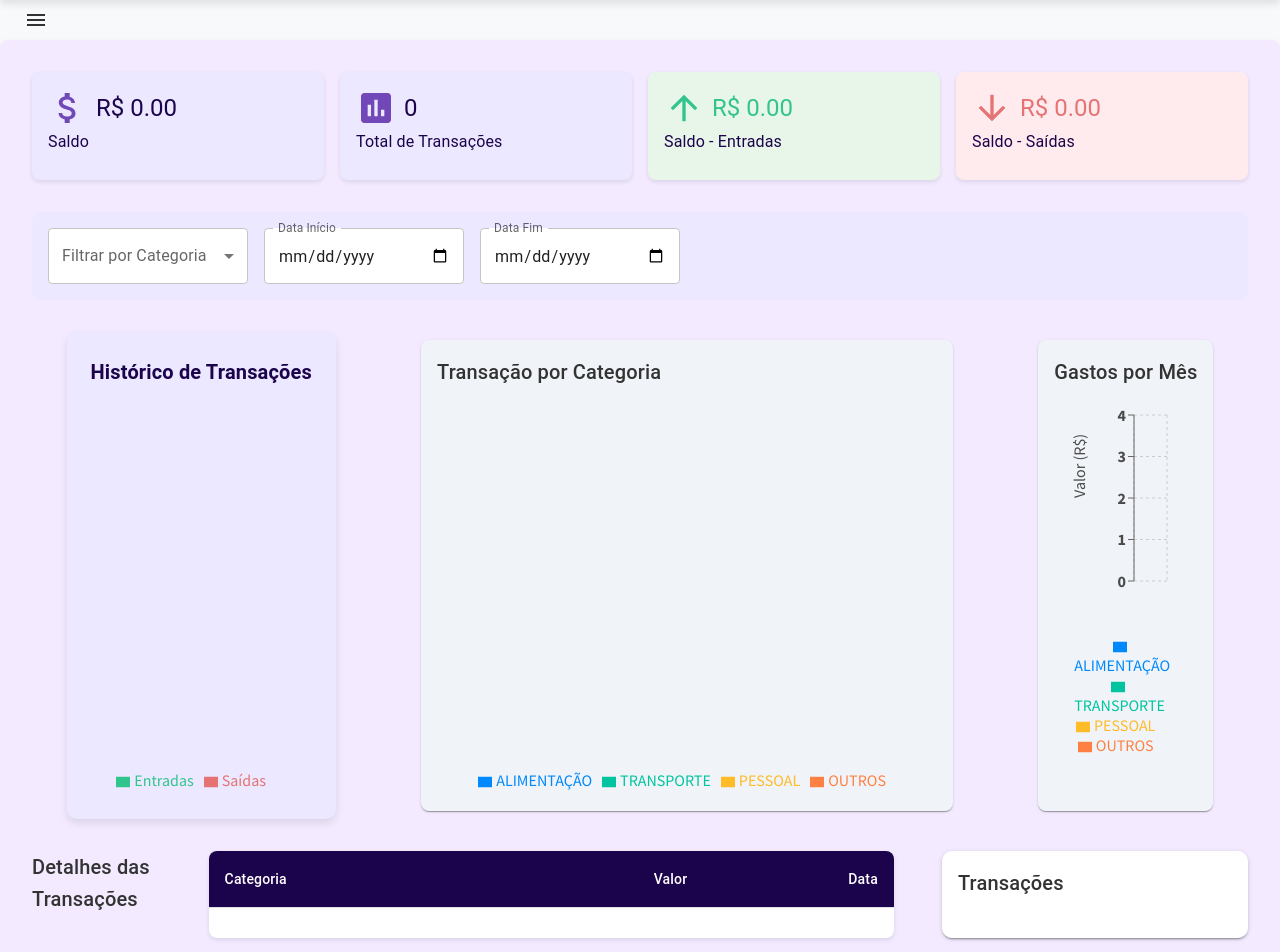
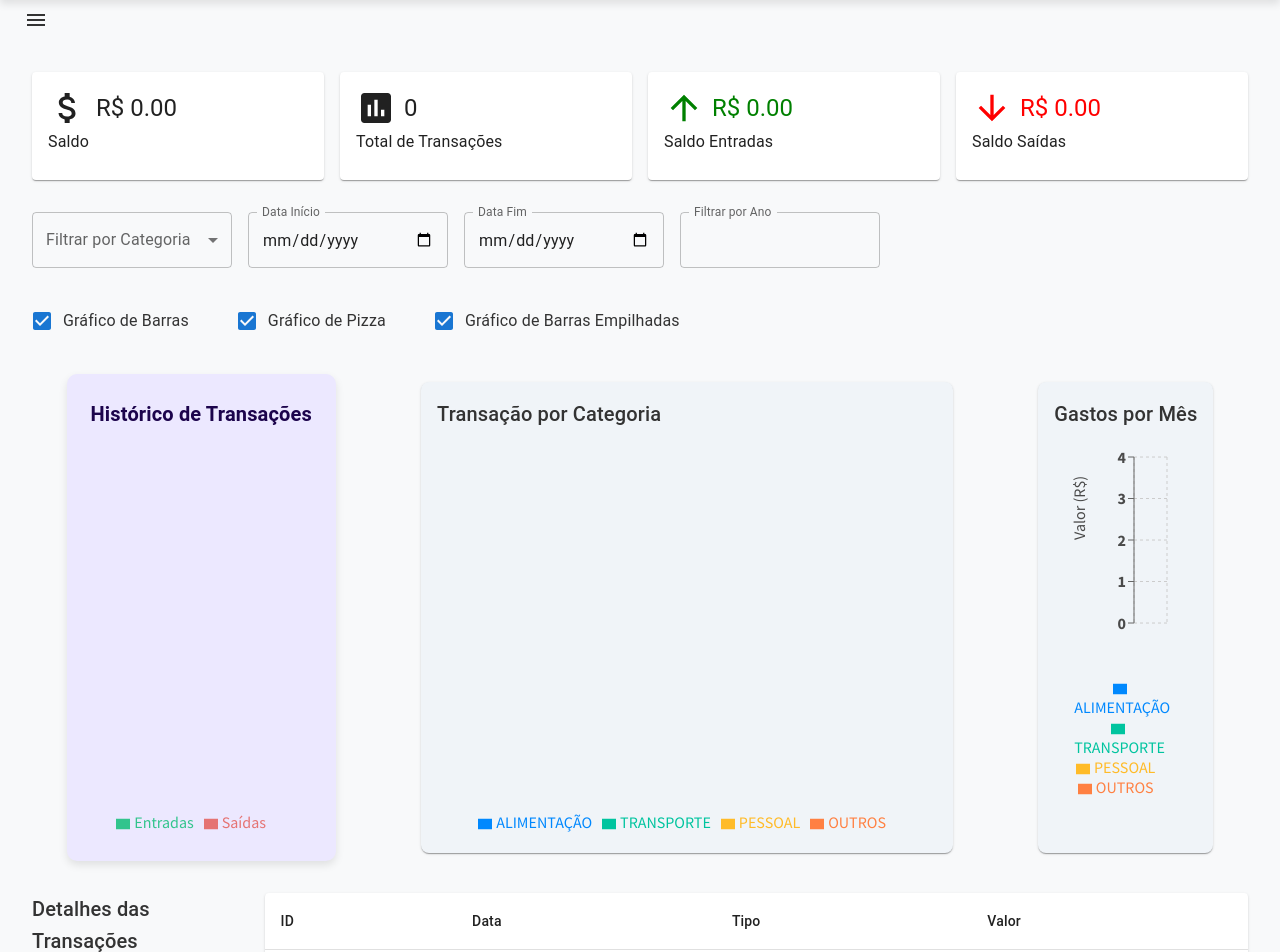
Before and after one commit to rafaelaleao5/projeto_engsoft, a React (Create React App) app in the folder my-app/: page /Menu in a window 1280 px wide. Shown: the part 80-1032 px from the top of the page. Built offline with nearby package versions, Linux system fonts and the light colour scheme.

Commit message:
fixing commit

```diff
--- a/my-app/src/scenes/dashboard/Dashboard.jsx
+++ b/my-app/src/scenes/dashboard/Dashboard.jsx
@@ -11,12 +11,13 @@ import PieChartComponent from './PieChart'; // Componente PieChart
 import StackedBarChart from './StackedBarChart'; // Componente StackedBarChart
 
 function Dashboard() {
-  const { gastos, tiposGasto } = useContext(GastosContext);
+  const { gastos, tiposGasto } = useContext(GastosContext); // Acessando o estado global
 
   // Estado para filtros
   const [tipoFiltro, setTipoFiltro] = useState('');
   const [dataInicio, setDataInicio] = useState('');
   const [dataFim, setDataFim] = useState('');
+  const [anoFiltro, setAnoFiltro] = useState(''); // Novo estado para filtro de ano
 
   // Estado para controle de exibição dos gráficos
   const [mostrarBarChart, setMostrarBarChart] = useState(true);
@@ -29,92 +30,111 @@ function Dashboard() {
       const tipoValido = tipoFiltro ? gasto.tipo === tipoFiltro : true;
       const dataValida = (!dataInicio || new Date(gasto.data) >= new Date(dataInicio)) &&
                          (!dataFim || new Date(gasto.data) <= new Date(dataFim));
-      return tipoValido && dataValida;
+      const anoValido = anoFiltro ? new Date(gasto.data).getFullYear() === parseInt(anoFiltro) : true;
+      return tipoValido && dataValida && anoValido;
     });
   };
 
-  const gastosFiltrados = filtrarGastos();
+  const gastosFiltrados = filtrarGastos(); // Aplicando o filtro aos dados
 
+  // Recalculando o valor total de gastos com base nos filtros
   const totalGastos = gastosFiltrados.reduce((acc, gasto) => acc + gasto.valor, 0);
-  const totalEntradas = gastosFiltrados.filter((gasto) => gasto.valor > 0).reduce((acc, gasto) => acc + gasto.valor, 0);
-  const totalSaidas = gastosFiltrados.filter((gasto) => gasto.valor < 0).reduce((acc, gasto) => acc + Math.abs(gasto.valor), 0);
 
+  // Recalculando o total de entradas e saídas com base nos filtros
+  const totalEntradas = gastosFiltrados
+    .filter((gasto) => gasto.valor > 0) // Entradas são valores positivos
+    .reduce((acc, gasto) => acc + gasto.valor, 0);
+
+  const totalSaidas = gastosFiltrados
+    .filter((gasto) => gasto.valor < 0) // Saídas são valores negativos
+    .reduce((acc, gasto) => acc + Math.abs(gasto.valor), 0); // Usando Math.abs para somar corretamente
+
+  // Preparando dados para o gráfico de barras (gastos ao longo do tempo)
   const barChartData = gastosFiltrados.map((gasto, index) => ({
     name: `Gasto ${index + 1}`,
     value: gasto.valor,
   }));
 
-  const tiposGastos = ['ALIMENTAÇÃO', 'TRANSPORTE', 'PESSOAL', 'OUTROS'];
-  const pieChartData = tiposGastos.map((tipo) => {
-    const totalPorTipo = gastosFiltrados.filter((gasto) => gasto.tipo === tipo).reduce((acc, gasto) => acc + gasto.valor, 0);
+  // Agrupando os dados por tipo de gasto para o gráfico de pizza
+  const pieChartData = tiposGasto.map((tipo) => {
+    const totalPorTipo = gastosFiltrados
+      .filter((gasto) => gasto.tipo === tipo)
+      .reduce((acc, gasto) => acc + gasto.valor, 0);
     return { name: tipo, value: totalPorTipo };
   });
 
-  const ultimasTransacoes = gastosFiltrados.sort((a, b) => new Date(b.data) - new Date(a.data)).slice(0, 5);
+  // Ordenando as transações por data e pegando as 5 últimas
+  const ultimasTransacoes = gastosFiltrados
+    .sort((a, b) => new Date(b.data) - new Date(a.data))
+    .slice(0, 5);
 
-  return (
-    <Box p={4} bgcolor="#f3eaff" borderRadius="8px" boxShadow="0 4px 8px rgba(0, 0, 0, 0.1)">
+  return(
+    <Box p={4}>
       {/* Resumo de Indicadores */}
       <Grid container spacing={2}>
         {/* Cartões de Saldo, Entradas e Saídas */}
         <Grid item xs={3}>
-          <Card sx={{ backgroundColor: "#ece8ff", boxShadow: "0 2px 4px rgba(0, 0, 0, 0.1)", borderRadius: "8px" }}>
+          <Card>
             <CardContent>
               <Box display="flex" alignItems="center">
-                <AttachMoney sx={{ fontSize: 40, color: "#7048b7", marginRight: 1 }} />
-                <Typography variant="h5" sx={{ color: "#1c044c" }}>R$ {totalGastos.toFixed(2)}</Typography>
+                <AttachMoney sx={{ fontSize: 40, marginRight: 1 }} />
+                <Typography variant="h5">R$ {totalGastos.toFixed(2)}</Typography>
               </Box>
-              <Typography variant="subtitle1" color="#1c044c">Saldo</Typography>
+              <Typography variant="subtitle1">Saldo</Typography>
             </CardContent>
           </Card>
         </Grid>
 
         <Grid item xs={3}>
-          <Card sx={{ backgroundColor: "#ece8ff", boxShadow: "0 2px 4px rgba(0, 0, 0, 0.1)", borderRadius: "8px" }}>
+          <Card>
             <CardContent>
               <Box display="flex" alignItems="center">
-                <Assessment sx={{ fontSize: 40, color: "#7048b7", marginRight: 1 }} />
-                <Typography variant="h5" sx={{ color: "#1c044c" }}>{gastosFiltrados.length}</Typography>
+                <Assessment sx={{ fontSize: 40, marginRight: 1 }} />
+                <Typography variant="h5">{gastosFiltrados.length}</Typography>
               </Box>
-              <Typography variant="subtitle1" color="#1c044c">Total de Transações</Typography>
+              <Typography variant="subtitle1">Total de Transações</Typography>
             </CardContent>
           </Card>
         </Grid>
 
         <Grid item xs={3}>
-          <Card sx={{ backgroundColor: "#e8f5e9", boxShadow: "0 2px 4px rgba(0, 0, 0, 0.1)", borderRadius: "8px" }}>
+          <Card>
             <CardContent>
               <Box display="flex" alignItems="center">
-                <ArrowUpward sx={{ fontSize: 40, color: "#32c48d", marginRight: 1 }} />
-                <Typography variant="h5" sx={{ color: "#32c48d" }}>R$ {totalEntradas.toFixed(2)}</Typography>
+                <ArrowUpward sx={{ fontSize: 40, color: 'green', marginRight: 1 }} />
+                <Typography variant="h5" sx={{ color: 'green' }}>
+                  R$ {totalEntradas.toFixed(2)}
+                </Typography>
               </Box>
-              <Typography variant="subtitle1" color="#1c044c">Saldo - Entradas</Typography>
+              <Typography variant="subtitle1">Saldo Entradas</Typography>
             </CardContent>
           </Card>
         </Grid>
 
         <Grid item xs={3}>
-          <Card sx={{ backgroundColor: "#ffebee", boxShadow: "0 2px 4px rgba(0, 0, 0, 0.1)", borderRadius: "8px" }}>
+          <Card>
             <CardContent>
               <Box display="flex" alignItems="center">
-                <ArrowDownward sx={{ fontSize: 40, color: "#e57373", marginRight: 1 }} />
-                <Typography variant="h5" sx={{ color: "#e57373" }}>R$ {totalSaidas.toFixed(2)}</Typography>
+                <ArrowDownward sx={{ fontSize: 40, color: 'red', marginRight: 1 }} />
+                <Typography variant="h5" sx={{ color: 'red' }}>
+                  R$ {totalSaidas.toFixed(2)}
+                </Typography>
               </Box>
-              <Typography variant="subtitle1" color="#1c044c">Saldo - Saídas</Typography>
+              <Typography variant="subtitle1">Saldo Saídas</Typography>
             </CardContent>
           </Card>
         </Grid>
       </Grid>
 
       {/* Filtros */}
-      <Box mt={4} display="flex" gap={2} alignItems="center" bgcolor="#ece8ff" p={2} borderRadius="8px">
+      <Box mt={4} display="flex" gap={2} alignItems="center">
         {/* Filtro por Tipo */}
         <TextField
           select
           label="Filtrar por Categoria"
           value={tipoFiltro}
           onChange={(e) => setTipoFiltro(e.target.value)}
-          sx={{ width: 200, backgroundColor: "#ffffff", borderRadius: "4px" }}
+          sx={{ width: 200 }}
         >
           <MenuItem value="">Todos</MenuItem>
           {tiposGasto.map((tipo) => (
@@ -131,7 +151,7 @@ function Dashboard() {
           value={dataInicio}
           onChange={(e) => setDataInicio(e.target.value)}
           InputLabelProps={{ shrink: true }}
-          sx={{ width: 200, backgroundColor: "#ffffff", borderRadius: "4px" }}
+          sx={{ width: 200 }}
         />
         <TextField
           label="Data Fim"
@@ -139,42 +159,72 @@ function Dashboard() {
           value={dataFim}
           onChange={(e) => setDataFim(e.target.value)}
           InputLabelProps={{ shrink: true }}
-          sx={{ width: 200, backgroundColor: "#ffffff", borderRadius: "4px" }}
+          sx={{ width: 200 }}
+        />
+
+        {/* Filtro por Ano */}
+        <TextField
+          label="Filtrar por Ano"
+          type="number"
+          value={anoFiltro}
+          onChange={(e) => setAnoFiltro(e.target.value)}
+          InputLabelProps={{ shrink: true }}
+          sx={{ width: 200 }}
+        />
+      </Box>
+
+      {/* Seletor de gráficos */}
+      <Box mt={4} display="flex" gap={4}>
+        <FormControlLabel
+          control={<Checkbox checked={mostrarBarChart} onChange={() => setMostrarBarChart(!mostrarBarChart)} />}
+          label="Gráfico de Barras"
+        />
+        <FormControlLabel
+          control={<Checkbox checked={mostrarPieChart} onChange={() => setMostrarPieChart(!mostrarPieChart)} />}
+          label="Gráfico de Pizza"
+        />
+        <FormControlLabel
+          control={<Checkbox checked={mostrarStackedBarChart} onChange={() => setMostrarStackedBarChart(!mostrarStackedBarChart)} />}
+          label="Gráfico de Barras Empilhadas"
         />
       </Box>
 
       {/* Gráficos */}
-      <Box sx={{ display: "flex", gap: 2, marginTop: 4 }}>
+      <Box sx={{display:"flex",gap: 2, marginTop: 4}}>
         {mostrarBarChart && <BarChart data={barChartData} />}
         {mostrarPieChart && <PieChartComponent data={pieChartData} />}
         {mostrarStackedBarChart && <StackedBarChart data={gastosFiltrados} />}
       </Box>
 
       {/* Tabela de Gastos */}
-      <Box mt={4} sx={{ width: '100%', display: 'flex', gap: 6 }}>
+      <Box mt={4} sx={{ width: '100%', display: 'flex', gap: 6}}>
         <Typography variant="h6" gutterBottom>Detalhes das Transações</Typography>
-        <TableContainer component={Paper} sx={{ borderRadius: "8px", boxShadow: "0 2px 4px rgba(0, 0, 0, 0.1)" }}>
+        <TableContainer component={Paper}>
           <Table>
-            <TableHead sx={{ backgroundColor: "#1c044c" }}>
+            <TableHead>
               <TableRow>
-                <TableCell sx={{ color: "#fff" }}>Categoria</TableCell>
-                <TableCell align="right" sx={{ color: "#fff" }}>Valor</TableCell>
-                <TableCell align="right" sx={{ color: "#fff" }}>Data</TableCell>
+                <TableCell>ID</TableCell>
+                <TableCell>Data</TableCell>
+                <TableCell>Tipo</TableCell>
+                <TableCell>Valor</TableCell>
               </TableRow>
             </TableHead>
             <TableBody>
-              {ultimasTransacoes.map((gasto, index) => (
+              {gastosFiltrados.map((gasto, index) => (
                 <TableRow key={index}>
+                  <TableCell>{index + 1}</TableCell>
+                  <TableCell>{new Date(gasto.data).toLocaleDateString()}</TableCell>
                   <TableCell>{gasto.tipo}</TableCell>
-                  <TableCell align="right">{`R$ ${gasto.valor.toFixed(2)}`}</TableCell>
-                  <TableCell align="right">{gasto.data}</TableCell>
+                  <TableCell>{gasto.valor}</TableCell>
                 </TableRow>
               ))}
             </TableBody>
           </Table>
         </TableContainer>
-        <Transaction />
       </Box>
+
+      {/* Últimas transações */}
+      <Transaction transactions={ultimasTransacoes} />
     </Box>
   );
 }
```
